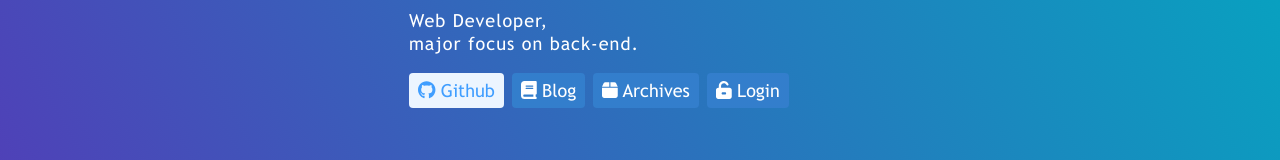
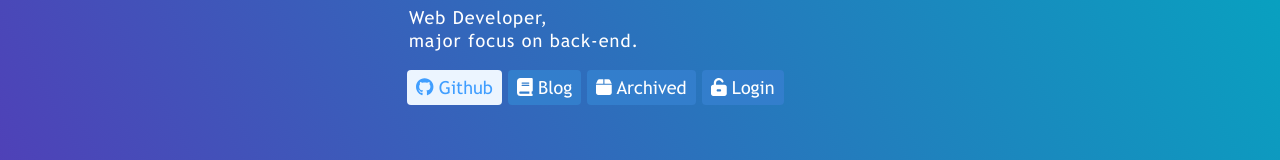
Before and after one commit to LuckyStar04/TechBlogCore.Vue, a Vue app: page / in a window 1280 px wide. Shown: the part 293-453 px from the top of the page. Built offline with nearby package versions, Linux system fonts and the light colour scheme.

Commit message:
Style adjustments

```diff
--- a/index.html
+++ b/index.html
@@ -7,7 +7,7 @@
   <link href="/src/assets/index.css" rel="stylesheet" type="text/css" />
   <meta name="viewport" content="width=device-width, initial-scale=1.0, user-scalable=no" />
   <meta name="theme-color" content="#188dbf">
-  <title>LuckyStar's Blog</title>
+  <title>Star's Blog</title>
 </head>
 
 <body class="regular-scrollbar">
--- a/src/App.vue
+++ b/src/App.vue
@@ -80,7 +80,7 @@ const isShowBanner = computed(() => {
   }
 }
 
-.el-main {
+.el-main, .el-container {
   background-color: var(--bg-color-secondary);
 }
 
@@ -103,6 +103,14 @@ const isShowBanner = computed(() => {
 
 .grow-2 {
   flex-grow: 1;
+}
+
+.grow-2 {
+  margin: 15px;
+}
+
+.grow-1 {
+  margin: 15px 15px 15px 0;
 }
 
 @media only screen and (min-width: 1440px) {
--- a/src/components/Categories.vue
+++ b/src/components/Categories.vue
@@ -147,7 +147,6 @@ a {
     text-decoration: none !important;
 }
 .wrapper {
-    margin: .5rem;
     border-radius: 6px;
     background-color: var(--bg-color-primary);
 }
--- a/src/components/SidebarRight.vue
+++ b/src/components/SidebarRight.vue
@@ -7,7 +7,7 @@ import Tags from './Tags.vue'
         <!-- <div class="sidebars">
             <el-scrollbar height="calc(100vh - 60px)"> -->
             <Categories></Categories>
-            <Tags></Tags>
+            <Tags class="mt-15"></Tags>
             <!-- </el-scrollbar>
         </div> -->
     </div>
@@ -16,6 +16,10 @@ import Tags from './Tags.vue'
 .sidebars {
     /* position: fixed; */
     /* overflow: hidden; */
+}
+
+.mt-15 {
+    margin-top: 15px;
 }
 
 @media only screen and (min-width: 1440px) {
--- a/src/components/Tags.vue
+++ b/src/components/Tags.vue
@@ -91,7 +91,6 @@ a {
     text-decoration: none !important;
 }
 .wrapper {
-    margin: .5rem;
     border-radius: 6px;
     background-color: var(--bg-color-primary);
 }
--- a/src/components/TheNavigation.vue
+++ b/src/components/TheNavigation.vue
@@ -91,8 +91,8 @@ onUnmounted(() => {
                     style="margin-left:1.5rem;" />
             </div>
             <el-divider style="margin: 0;" />
-            <Categories :showShadow="false" class="trans"></Categories>
-            <Tags :showShadow="false" class="trans"></Tags>
+            <Categories :showShadow="false" class="trans mg-10"></Categories>
+            <Tags :showShadow="false" class="trans mg-10"></Tags>
         </el-drawer>
     </div>
 </template>
@@ -226,6 +226,10 @@ onUnmounted(() => {
     transition: all var(--el-transition-duration);
 }
 
+.mg-10 {
+    margin: 10px;
+}
+
 @media only screen and (min-width: 1440px) {
     .navigations-wrapper {
         width: 1150px;
--- a/src/components/TheNavigationBlue.vue
+++ b/src/components/TheNavigationBlue.vue
@@ -115,8 +115,8 @@ onUnmounted(() => {
                     style="margin-left:1.5rem;" />
             </div>
             <el-divider style="margin: 0;" />
-            <Categories :showShadow="false" class="trans"></Categories>
-            <Tags :showShadow="false" class="trans"></Tags>
+            <Categories :showShadow="false" class="trans mg-10"></Categories>
+            <Tags :showShadow="false" class="trans mg-10"></Tags>
         </el-drawer>
     </div>
 </template>
@@ -243,6 +243,10 @@ onUnmounted(() => {
     transition: all var(--el-transition-duration);
 }
 
+.mg-10 {
+    margin: 10px;
+}
+
 @media only screen and (min-width: 1440px) {
     .navi-scroll-wrapper {
         width: 1150px;
--- a/src/views/Archived.vue
+++ b/src/views/Archived.vue
@@ -225,10 +225,6 @@ h3 {
     cursor: pointer;
 }
 
-.wrapper {
-    margin: .5rem;
-}
-
 .el-timeline {
     padding: 1.6rem 1.6rem 0;
 }
--- a/src/views/ArticleDetail.vue
+++ b/src/views/ArticleDetail.vue
@@ -288,7 +288,6 @@ a {
 }
 
 .wrapper {
-    margin: .5rem;
     width: calc(100% - 400px);
     border-radius: 6px;
     background-color: var(--bg-color-primary);
--- a/src/views/ArticleEditor.vue
+++ b/src/views/ArticleEditor.vue
@@ -181,7 +181,7 @@ const saveArticle = async () => {
 }
 
 .left {
-    border-right: 1px solid var(--el-border-color-light);
+    border-right: 1px solid var(--el-border-color-darker);
 }
 
 .right {
@@ -241,7 +241,7 @@ const saveArticle = async () => {
     }
 
     .left {
-        border-bottom: 1px solid var(--el-border-color-light);
+        border-bottom: 1px solid var(--el-border-color-darker);
     }
 
     .left>.content {
--- a/src/views/Articles.vue
+++ b/src/views/Articles.vue
@@ -103,7 +103,7 @@ onUnmounted(() => {
             <h2 v-if="route.query.tag" class="color-success fw-600"># 标签：{{ route.query.tag }}</h2>
             <h2 v-else-if="route.query.category" class="color-primary fw-600"># 文章分类：{{ route.query.category }}</h2>
             <h2 v-else-if="route.query.keyword" class="color-purple fw-600"># 关键字搜索：{{ route.query.keyword }}</h2>
-            <h2 v-else>文章列表<span>Articles</span></h2>
+            <h2 v-else>文章列表<span>Blog Articles</span></h2>
             <RouterLink v-if="userStore.info.role == 'Admin'" :to="{ name: 'createArticle' }"><el-button type="primary"
                     plain :icon="Plus">创建文章</el-button></RouterLink>
         </div>
@@ -312,10 +312,6 @@ h3 {
     overflow: hidden;
 }
 
-.wrapper {
-    margin: .5rem;
-}
-
 @media only screen and (min-width: 768px) and (max-width: 1024px) {
     .article-link {
         font-size: 1.6rem;
--- a/src/views/HomeViewWave.vue
+++ b/src/views/HomeViewWave.vue
@@ -21,7 +21,7 @@ onBeforeMount(() => {
                                 icon="fa-brands fa-github" /> Github</a>
                         <RouterLink :to="{ name: 'articles' }"><font-awesome-icon icon="fa-solid fa-book" /> Blog
                         </RouterLink>
-                        <RouterLink :to="{ name: 'archived' }"><font-awesome-icon icon="fa-solid fa-box" /> Archives
+                        <RouterLink :to="{ name: 'archived' }"><font-awesome-icon icon="fa-solid fa-box" /> Archived
                         </RouterLink>
                         <RouterLink :to="{ name: 'login' }"><font-awesome-icon icon="fa-solid fa-unlock-keyhole" /> Login
                         </RouterLink>
@@ -129,13 +129,15 @@ p {
     display: flex;
     /* justify-content: space-between; */
     align-items: baseline;
+    flex-wrap: wrap;
+    margin-left: -8px;
 }
 
 .navigations>a {
     color: white;
     background-color: var(--bg-sky-color-dark);
     padding: 6px 9px;
-    margin-right: 8px;
+    margin: 0 0 5px 6px;
     border-radius: 4px;
     text-decoration: none;
     font-family: 'Trebuchet MS', '微软雅黑', Arial, Helvetica, sans-serif;
@@ -190,13 +192,13 @@ p {
     }
 
     .navigations {
-        width: 296px;
+        max-width: 100%;
     }
 
     .navigations>a {
         font-size: 15px;
         padding: 3px 5px;
-        margin-right: 4px;
+        /* margin-right: 4px; */
     }
 }
 </style>
```
